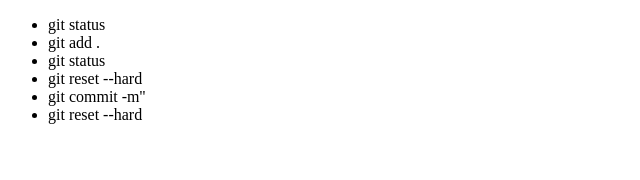
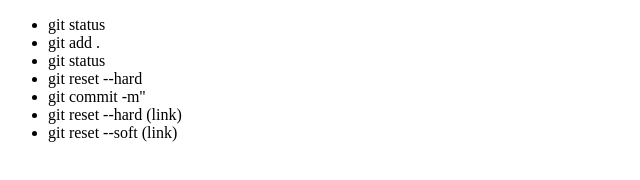
Before and after one commit to Cloudjumper7GitHub/Cloudjumper, a plain HTML site: page GitCommands.html in a window 1280 px wide. Shown: the whole page, without its empty margins (0-640 px from the left). Drawn offline with Linux system fonts and the light colour scheme.

Commit message:
link fixed

```diff
--- a/GitCommands.html
+++ b/GitCommands.html
@@ -12,7 +12,8 @@
         <li>git status</li>
         <li>git reset --hard</li>
         <li>git commit -m''</li>
-        <li>git reset --hard</li>
+        <li>git reset --hard (link)</li>
+        <li>git reset --soft (link)</li>
     </ul>
 </body>
 </html>
```
Also changed, not shown: index.html (+1 -1 lines).
